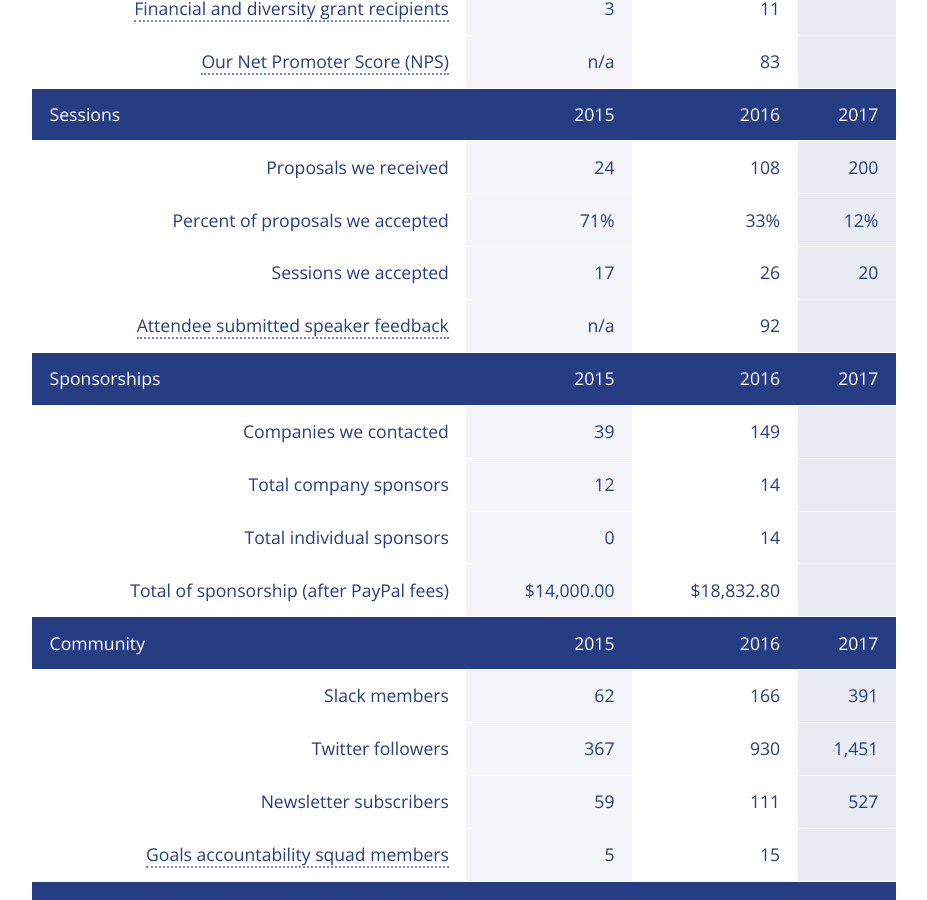
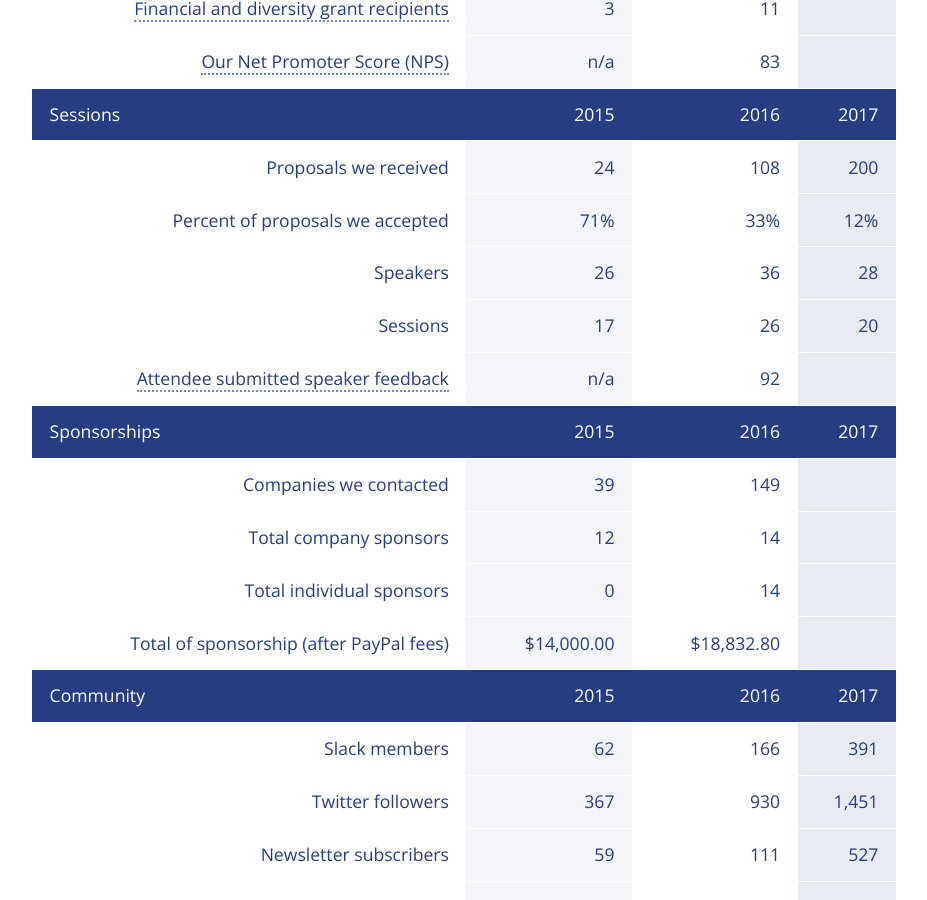
Before and after one commit to elaconf/elaconf.github.io, a Jekyll site: the page built from numbers/index.html, in a window 1280 px wide and 900 px high, scrolled down 1031 px. Shown: the whole window, without its empty margins (176-1103 px from the left). Built offline with Jekyll 4.4.1, drawn with Linux system fonts in a browser that asks for light colours.

Commit message:
Update index.html

```diff
--- a/numbers/index.html
+++ b/numbers/index.html
@@ -73,7 +73,13 @@ description: We collected numbers and stats from our 2015 and 2016 events to sha
       <td>12%</td>
     </tr>
     <tr>
-      <th>Sessions we accepted</th>
+      <th>Speakers</th>
+      <td>26</td>
+      <td>36</td>
+      <td>28</td>
+    </tr>
+    <tr>
+      <th>Sessions</th>
       <td>17</td>
       <td>26</td>
       <td>20</td>
```
